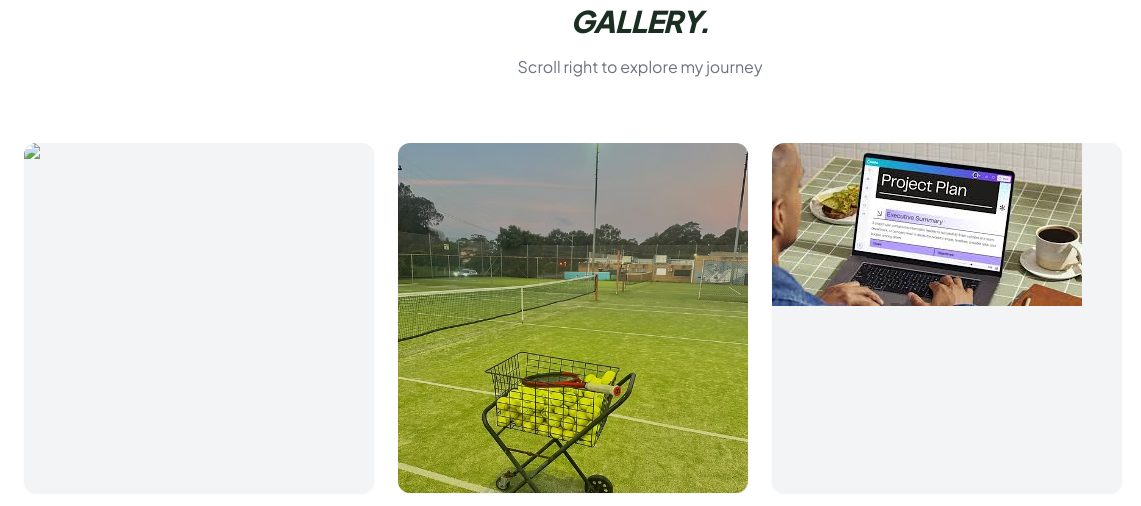
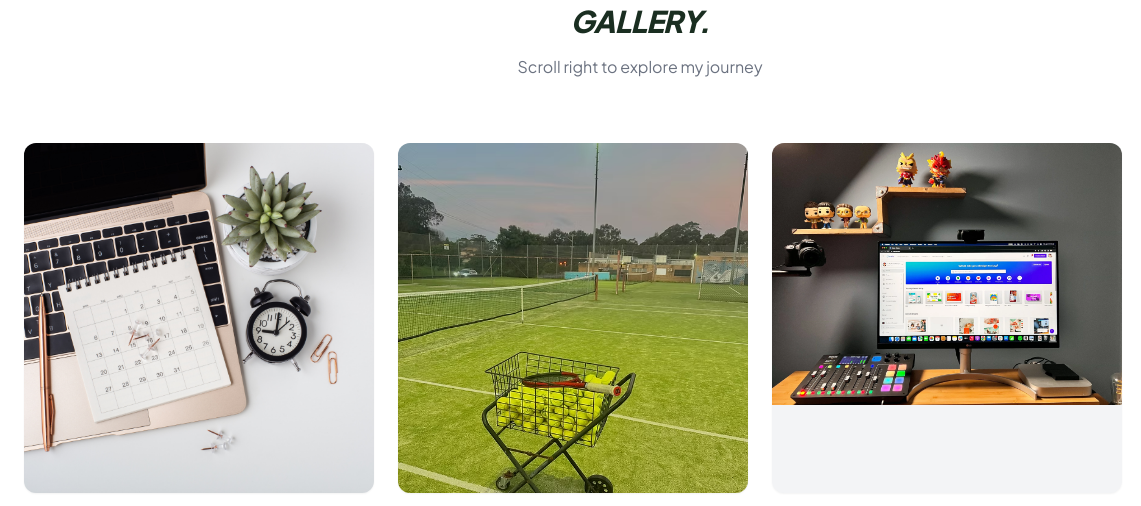
Before and after one commit to marklkhoury01/mark-khoury-portfolio, a plain HTML site: page index.html in a window 1280 px wide. Shown: the part 2005-2511 px from the top of the page, 0-1141 px from the left. Drawn offline with nearby package versions, Linux system fonts and the light colour scheme.

Commit message:
Update index.html

```diff
--- a/index.html
+++ b/index.html
@@ -191,7 +191,7 @@
                         <!-- Item 1: Where It Starts -->
                         <div class="flex-none w-[70vw] md:w-[350px] group cursor-pointer">
                             <div class="aspect-square bg-gray-100 rounded-xl overflow-hidden shadow-sm relative mb-4">
-                                <img src="iimages/Social+Media+Profile+Picture+(1).webp">
+                                <img src="images/Social+Media+Profile+Picture+(1).webp">
                             </div>
                             <div class="text-center px-1">
                                 <h4 class="text-[#4a7c59] font-bold text-sm uppercase mb-2 leading-tight">1. Where It Starts</h4>
@@ -213,7 +213,7 @@
                         <!-- Item 3: Building the Work -->
                         <div class="flex-none w-[70vw] md:w-[350px] group cursor-pointer">
                             <div class="aspect-square bg-gray-100 rounded-xl overflow-hidden shadow-sm relative mb-4">
-                                <img src="images/3.jpeg">
+                                <img src="images/Canva+For+Real+Estate.webp">
                             </div>
                             <div class="text-center px-1">
                                 <h4 class="text-[#4a7c59] font-bold text-sm uppercase mb-2 leading-tight">3. Building the Work</h4>
```
